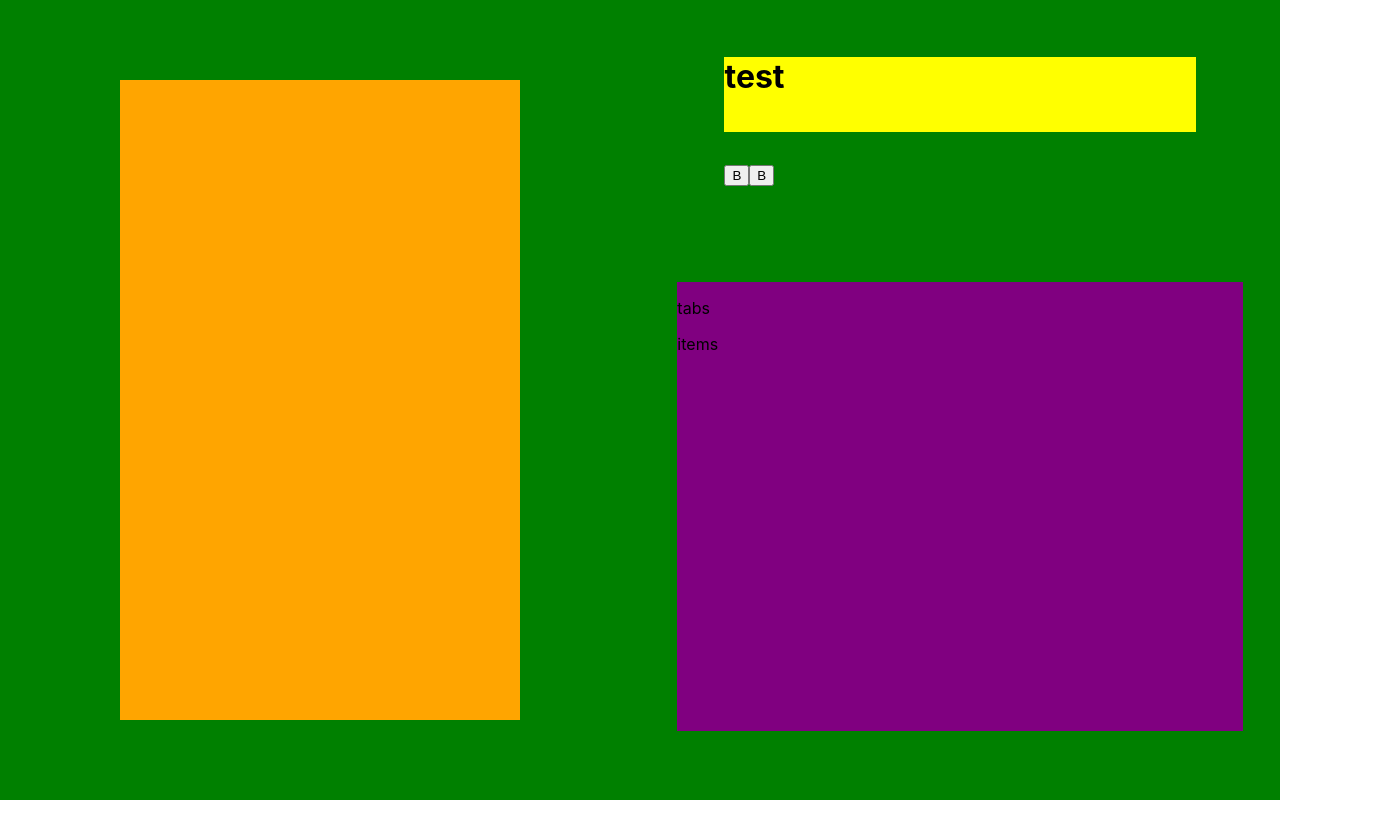
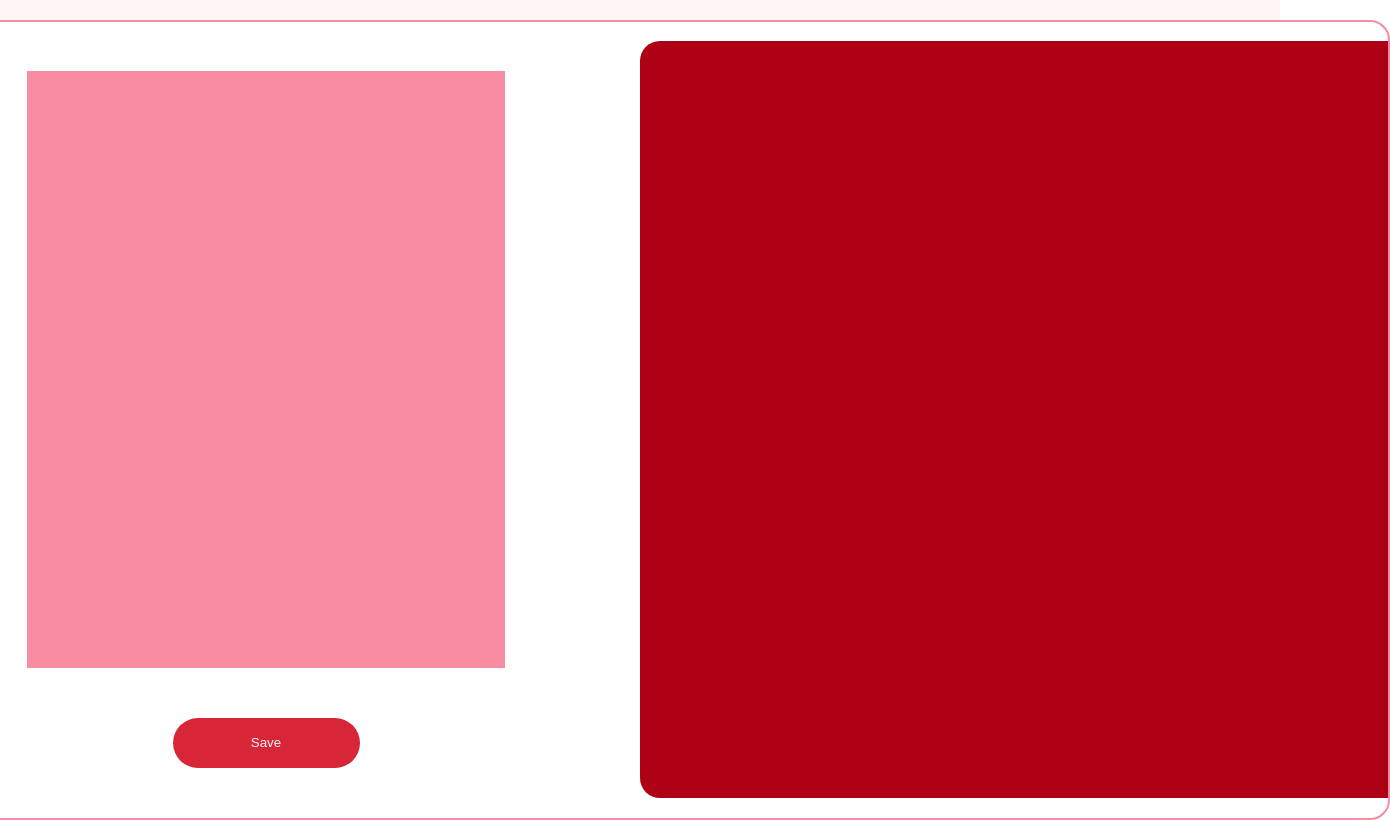
Before and after one commit to nkathyy/DressupGame, a React (Create React App) app: page / in a window 1280 px wide. Shown: the whole page, 1390 px wide, since content can reach past the window. Built offline with nearby package versions, Linux system fonts and the light colour scheme.

Commit message:
update layout

```diff
--- a/src/App.css
+++ b/src/App.css
@@ -1,34 +1,39 @@
 .app {
+  margin: 0;
+  height: 100%;
+  background-color:#fff5f7;
+  display: flex;
+  align-items: center;
+  justify-content: center;
+}
+
+.container {
+  width: 1500px;
+  height: 800px;
+  background-color: white;
+  border: 2px solid #f78ca2;
+  border-radius: 20px;
   display: flex;
   flex-direction: row;
-  margin: 0;
-  height: 100%;
-
 }
 
 .box {
   width: 50%;
-  background-color: green;
   height: 100%;
+  margin: 0;
+  /* background-color: yellow; */
   display: flex;
   flex-direction: column;
-  justify-content: space-evenly;
-}
-
-.right {
-  padding: 2vw;
-}
-
-.buttons, h1 {
-  margin: 0 auto;
-  height: 10%;
-  width: 80%;
+  justify-items: center;
 }
 
 h1 {
-  background-color: yellow;
+  color: #d2d48d;
+  margin: 0;
+
 }
 
-/* .buttons {
+.infoBtn {
+  position: absolute;
 
-} */
+}
--- a/src/App.jsx
+++ b/src/App.jsx
@@ -7,16 +7,20 @@ import Button from "./components/Button";
 function App() {
   return (
     <div className="app">
-      <div className="box">
-        <Result />
-      </div>
-      <div className="box right">
+      <div>
         <h1>test</h1>
-        <div className="buttons">
-          <Button />
-          <Button />
+        <div className="container">
+          <div className="box">
+            <Result />
+            <Button btnType="long" btnText="Save" />
+            <div className="infoBtn">
+              <Button btnType="round" btnText="?" />
+            </div>
+          </div>
+          <div className="box">
+            <Drawer />
+          </div>
         </div>
-        <Drawer />
       </div>
     </div>
   );
--- /dev/null
+++ b/src/components/Button.css
@@ -0,0 +1,24 @@
+.round {
+    height: 65px;
+    width: 65px;
+    border-radius: 50%;
+    border: none;
+    color: #f78ca2;
+    background-color: #fadadd;
+    margin: 20px;
+}
+
+.round:hover {
+    cursor: pointer;
+}
+
+.long {
+    width: 25%;
+    height: 50px;
+    background-color: #d72638;
+    color: #fff5f7;
+    border: none;
+    border-radius: 50px;
+    margin: auto ;
+    margin-top: 0;
+}
--- a/src/components/Button.jsx
+++ b/src/components/Button.jsx
@@ -1,3 +1,7 @@
-export default function Button() {
-  return <button>B</button>;
-}
+import "./Button.css";
+
+const Button = ({ btnType, btnText }) => {
+  return <button className={btnType}>{btnText}</button>;
+};
+
+export default Button;
--- a/src/components/Drawer.css
+++ b/src/components/Drawer.css
@@ -1,7 +1,8 @@
 .drawer {
-    background-color: purple;
-    margin: 0 auto;
-    height: 60%;
-    aspect-ratio: 3/2;
-    margin: 2%;
+    background-color: #af0115;
+    height: 95%;
+    width: 748px;
+    border-radius: 20px 0 0 20px;
+    margin: auto;
+
 }
--- a/src/components/Drawer.jsx
+++ b/src/components/Drawer.jsx
@@ -5,12 +5,12 @@ import Item from "./Item";
 export default function Drawer() {
   return (
     <div className="drawer">
-      <div className="tabs">
+      {/* <div className="tabs">
         <Tab />
       </div>
       <div className="Items">
         <Item />
-      </div>
+      </div> */}
     </div>
   );
 }
--- a/src/components/Result.css
+++ b/src/components/Result.css
@@ -6,10 +6,9 @@
 } */
 
 .assets {
-    max-height: 800px;
-    background-color: orange;
+    height: 75%;
+    background-color: #f78ca2;
     margin: auto;
-    height: 80%;
-    aspect-ratio: 500/800;
-    padding: 2%;
+    aspect-ratio: 4/5;
+
 }
```
